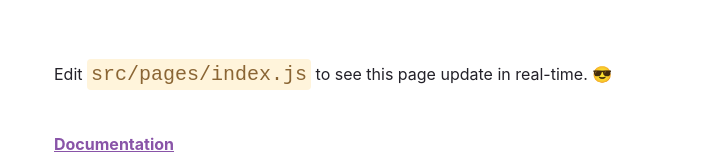
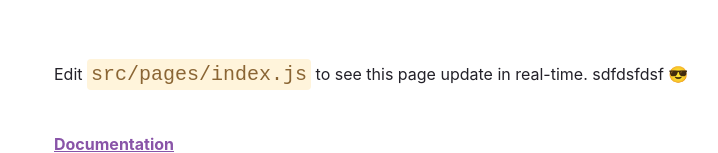
Before and after one commit to kamwithak/gatsbyjs-demo, a Gatsby site: page / in a window 1280 px wide. Shown: the part 222-375 px from the top of the page, without its empty margins (50-768 px from the left). Built offline with nearby package versions, Linux system fonts and the light colour scheme; Gatsby itself is replaced by a stand-in of ours.

Commit message:
up to date

```diff
--- a/src/pages/index.js
+++ b/src/pages/index.js
@@ -140,7 +140,7 @@
       </h1>
       <p style={paragraphStyles}>
         Edit <code style={codeStyles}>src/pages/index.js</code> to see this page
-        update in real-time.{" "}
+        update in real-time. sdfdsfdsf{" "}
         <span role="img" aria-label="Sunglasses smiley emoji">
           😎
         </span>
```
